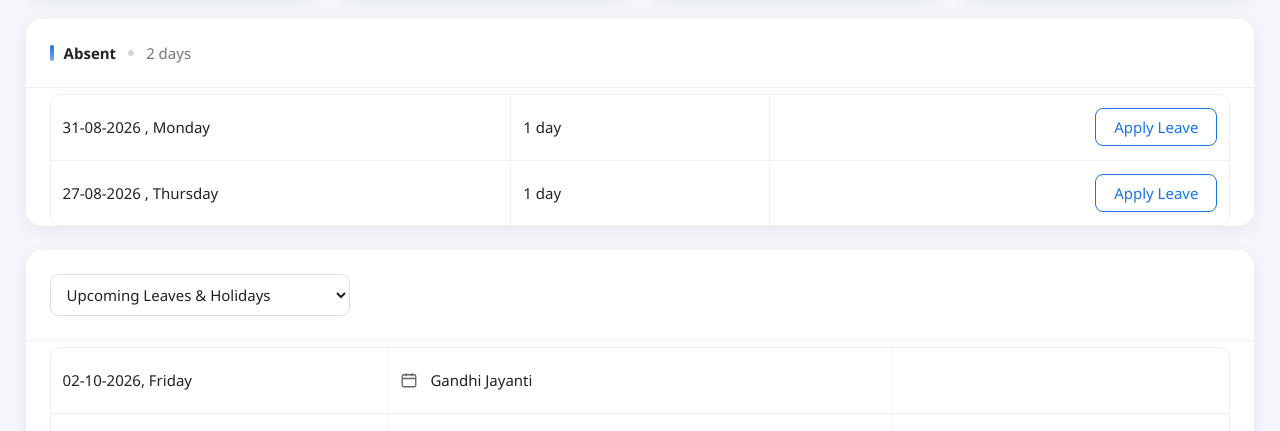
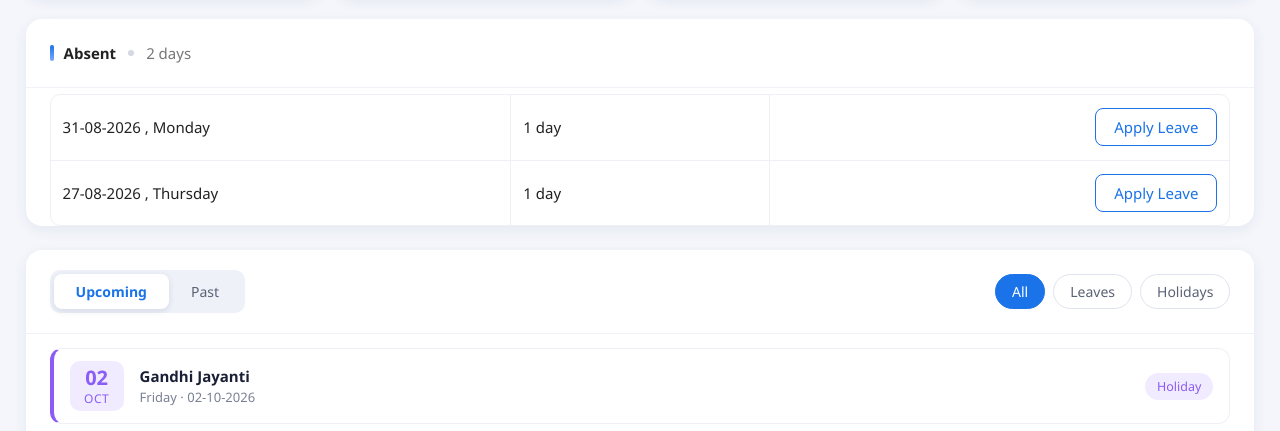
Before and after one commit to albenusmurmu/leave-management-system, a website: page app/widget.html in a window 1280 px wide. Shown: the part 369-800 px from the top of the page. Drawn offline with Linux system fonts and the light colour scheme.

Commit message:
Apply some changes and and created new calendar file

```diff
--- a/app/css/style.css
+++ b/app/css/style.css
@@ -338,6 +338,94 @@ body {
 }
 
 
+/* ================= AGENDA (upcoming / past) ================= */
+.agenda-head {
+  display: flex;
+  align-items: center;
+  justify-content: space-between;
+  flex-wrap: wrap;
+  gap: 12px;
+  padding: 20px 24px;
+  border-bottom: 1px solid #f0f2f7;
+}
+
+/* segmented switch */
+.seg { display: inline-flex; padding: 4px; background: #eef1f8; border-radius: 10px; }
+.seg__btn {
+  padding: 8px 22px;
+  font-size: 14px;
+  color: #5b6275;
+  border-radius: 8px;
+  transition: background .2s, color .2s, box-shadow .2s;
+}
+.seg__btn.is-active { background: #fff; color: #1a73e8; font-weight: 600; box-shadow: 0 2px 6px rgba(30, 50, 100, .12); }
+
+/* filter chips */
+.chips { display: flex; gap: 8px; }
+.chip {
+  padding: 7px 16px;
+  font-size: 14px;
+  color: #5b6275;
+  border: 1px solid #dfe3ee;
+  border-radius: 20px;
+  background: #fff;
+  transition: all .2s;
+}
+.chip:hover { border-color: #1a73e8; color: #1a73e8; }
+.chip.is-active { background: #1a73e8; border-color: #1a73e8; color: #fff; }
+
+/* rows */
+.agenda { padding: 14px 24px 24px; display: flex; flex-direction: column; gap: 10px; }
+.agenda-item {
+  display: flex;
+  align-items: center;
+  gap: 16px;
+  padding: 12px 16px;
+  border: 1px solid #eef0f6;
+  border-left: 4px solid var(--ac);
+  border-radius: 12px;
+  background: #fff;
+  transition: transform .2s, box-shadow .2s;
+  animation: riseIn .35s ease both;
+}
+.agenda-item:hover { transform: translateX(4px); box-shadow: 0 6px 16px rgba(30, 50, 100, .09); }
+.agenda-item--holiday { --ac: #8b5cf6; --acbg: #f1ebff; }
+.agenda-item--leave   { --ac: #12b76a; --acbg: #e3f8ee; }
+
+.date-badge {
+  flex: none;
+  width: 54px;
+  padding: 6px 0;
+  text-align: center;
+  border-radius: 10px;
+  background: var(--acbg);
+  color: var(--ac);
+  line-height: 1.1;
+}
+.date-badge b { display: block; font-size: 20px; }
+.date-badge span { font-size: 12px; text-transform: uppercase; letter-spacing: .5px; }
+
+.agenda-item__main { flex: 1; min-width: 0; }
+.agenda-item__name { font-weight: 600; color: #1a1f36; }
+.agenda-item__sub { margin-top: 2px; font-size: 13px; color: #7a8194; }
+
+.tag {
+  flex: none;
+  padding: 5px 12px;
+  font-size: 12.5px;
+  font-weight: 500;
+  border-radius: 20px;
+  color: var(--ac);
+  background: var(--acbg);
+}
+.tag--holiday { --ac: #8b5cf6; --acbg: #f1ebff; }
+.tag--leave   { --ac: #12b76a; --acbg: #e3f8ee; }
+
+/* empty state */
+.empty { padding: 44px 0 36px; text-align: center; color: #8a91a5; }
+.empty p { margin-top: 10px; }
+
+
 /* ================= RESPONSIVE ================= */
 
 /* Tablet and below */
--- a/app/js/data.js
+++ b/app/js/data.js
@@ -18,17 +18,36 @@ const mockData = {
     { date: "27-08-2026", day: "Thursday", days: 1 }
   ],
 
-  holidays: {
+  // each item has a type: "holiday" or "leave"
+  agenda: {
     upcoming: [
-      { date: "02-10-2026", day: "Friday",  name: "Gandhi Jayanti" },
-      { date: "20-10-2026", day: "Tuesday", name: "Dussehra (Vijayadashami)" },
-      { date: "08-11-2026", day: "Sunday",  name: "Diwali" },
-      { date: "25-12-2026", day: "Friday",  name: "Christmas" }
+      { date: "02-10-2026", name: "Gandhi Jayanti",           type: "holiday" },
+      { date: "06-10-2026", name: "Earned Leave",             type: "leave", days: 1 },  // sample
+      { date: "20-10-2026", name: "Dussehra (Vijayadashami)", type: "holiday" },
+      { date: "08-11-2026", name: "Diwali",                   type: "holiday" },
+      { date: "25-12-2026", name: "Christmas",                type: "holiday" }
     ],
+      // Calendar: "fixed" holidays repeat every year (dd-mm), "dated" are one-offs (dd-mm-yyyy)
+  calendar: {
+    minYear: 2020,
+    maxYear: 2030,
+    fixed: {
+      "26-01": "Republic Day",
+      "15-08": "Independence Day",
+      "02-10": "Gandhi Jayanti",
+      "25-12": "Christmas"
+    },
+    dated: {
+      "28-08-2026": "Raksha Bandhan",
+      "04-09-2026": "Janmashtami",
+      "20-10-2026": "Dussehra (Vijayadashami)",
+      "08-11-2026": "Diwali"
+    }
+  },
     past: [
-      { date: "04-09-2026", day: "Friday",   name: "Janmashtami" },
-      { date: "28-08-2026", day: "Friday",   name: "Raksha Bandhan" },
-      { date: "15-08-2026", day: "Saturday", name: "Independence Day" }
+      { date: "04-09-2026", name: "Janmashtami",      type: "holiday" },
+      { date: "28-08-2026", name: "Raksha Bandhan",   type: "holiday" },
+      { date: "15-08-2026", name: "Independence Day", type: "holiday" }
     ]
   }
 };
--- a/app/js/pages/leaveSummary.js
+++ b/app/js/pages/leaveSummary.js
@@ -1,5 +1,7 @@
 const leaveSummary = {
   year: new Date().getFullYear(),
+  period: "upcoming",
+  kind: "all",
 
   init() {
     this.renderAll();
@@ -42,9 +44,27 @@ const leaveSummary = {
       console.log("Open Apply Leave for date:", row.dataset.date);
     });
 
-    // upcoming / past dropdown
-    document.getElementById("holidayFilter").addEventListener("change", () => {
-      this.renderHolidays();
+    // // upcoming / past dropdown
+    // document.getElementById("holidayFilter").addEventListener("change", () => {
+    //   this.renderHolidays();
+    // });
+
+        // upcoming / past switch
+    document.getElementById("periodSeg").addEventListener("click", (e) => {
+      const btn = e.target.closest(".seg__btn");
+      if (!btn) return;
+      this.period = btn.dataset.period;
+      document.querySelectorAll(".seg__btn").forEach((b) => b.classList.toggle("is-active", b === btn));
+      this.renderAgenda();
+    });
+
+    // all / leaves / holidays chips
+    document.getElementById("kindChips").addEventListener("click", (e) => {
+      const chip = e.target.closest(".chip");
+      if (!chip) return;
+      this.kind = chip.dataset.kind;
+      document.querySelectorAll(".chip").forEach((c) => c.classList.toggle("is-active", c === chip));
+      this.renderAgenda();
     });
   },
 
@@ -52,7 +72,8 @@ const leaveSummary = {
     this.renderBar();
     this.renderCards();
     this.renderAbsent();
-    this.renderHolidays();
+    // this.renderHolidays();
+    this.renderAgenda();
   },
 
   renderBar() {
@@ -108,17 +129,57 @@ const leaveSummary = {
     `).join("");
   },
 
-  renderHolidays() {
-    const type = document.getElementById("holidayFilter").value;
-    const list = mockData.holidays[type];
-    const calIcon = `<svg width="18" height="18" viewBox="0 0 24 24" fill="none" stroke="#666" stroke-width="1.8"><rect x="3" y="5" width="18" height="16" rx="2"/><path d="M3 10h18M8 3v4M16 3v4"/></svg>`;
+  // renderHolidays() {
+  //   const type = document.getElementById("holidayFilter").value;
+  //   const list = mockData.holidays[type];
+  //   const calIcon = `<svg width="18" height="18" viewBox="0 0 24 24" fill="none" stroke="#666" stroke-width="1.8"><rect x="3" y="5" width="18" height="16" rx="2"/><path d="M3 10h18M8 3v4M16 3v4"/></svg>`;
 
-    document.getElementById("holidayRows").innerHTML = list.map((h) => `
-      <div class="holiday-row">
-        <div class="holiday-row__date">${h.date}, ${h.day}</div>
-        <div class="holiday-row__name">${calIcon}<span>${h.name}</span></div>
-        <div class="holiday-row__extra"></div>
-      </div>
-    `).join("");
+  //   document.getElementById("holidayRows").innerHTML = list.map((h) => `
+  //     <div class="holiday-row">
+  //       <div class="holiday-row__date">${h.date}, ${h.day}</div>
+  //       <div class="holiday-row__name">${calIcon}<span>${h.name}</span></div>
+  //       <div class="holiday-row__extra"></div>
+  //     </div>
+  //   `).join("");
+  // }
+
+    renderAgenda() {
+    const months = ["Jan","Feb","Mar","Apr","May","Jun","Jul","Aug","Sep","Oct","Nov","Dec"];
+    const days = ["Sunday","Monday","Tuesday","Wednesday","Thursday","Friday","Saturday"];
+    const toDate = (s) => { const [d, m, y] = s.split("-"); return new Date(+y, m - 1, +d); };
+
+    let list = mockData.agenda[this.period].filter((x) => this.kind === "all" || x.type === this.kind);
+
+    // upcoming: nearest first, past: latest first
+    list = list.slice().sort((a, b) =>
+      this.period === "upcoming" ? toDate(a.date) - toDate(b.date) : toDate(b.date) - toDate(a.date));
+
+    const el = document.getElementById("agenda");
+
+    if (!list.length) {
+      el.innerHTML = `
+        <div class="empty">
+          <svg width="56" height="56" viewBox="0 0 24 24" fill="none" stroke="#b6bdd1" stroke-width="1.4" stroke-linecap="round"><rect x="3" y="5" width="18" height="16" rx="2"/><path d="M3 10h18M8 3v4M16 3v4M9 15h6"/></svg>
+          <p>No data found</p>
+        </div>`;
+      return;
+    }
+
+    el.innerHTML = list.map((x) => {
+      const d = toDate(x.date);
+      const tag = x.type === "leave"
+        ? `Leave · ${x.days} ${x.days === 1 ? "day" : "days"}`
+        : "Holiday";
+      return `
+        <div class="agenda-item agenda-item--${x.type}">
+          <div class="date-badge"><b>${String(d.getDate()).padStart(2, "0")}</b><span>${months[d.getMonth()]}</span></div>
+          <div class="agenda-item__main">
+            <div class="agenda-item__name">${x.name}</div>
+            <div class="agenda-item__sub">${days[d.getDay()]} · ${x.date}</div>
+          </div>
+          <span class="tag tag--${x.type}">${tag}</span>
+        </div>`;
+    }).join("");
   }
+
 };
--- a/app/widget.html
+++ b/app/widget.html
@@ -70,15 +70,20 @@
         <div class="absent-rows" id="absentRows"></div>
       </div>
 
-      <!-- UPCOMING / PAST LEAVES & HOLIDAYS -->
+      <!-- AGENDA: upcoming / past leaves and holidays -->
       <div class="panel">
-        <div class="panel__filter">
-          <select id="holidayFilter" class="select" autocomplete="off">
-            <option value="upcoming">Upcoming Leaves &amp; Holidays</option>
-            <option value="past">Past Leaves &amp; Holidays</option>
-          </select>
+        <div class="agenda-head">
+          <div class="seg" id="periodSeg">
+            <button class="seg__btn is-active" data-period="upcoming">Upcoming</button>
+            <button class="seg__btn" data-period="past">Past</button>
+          </div>
+          <div class="chips" id="kindChips">
+            <button class="chip is-active" data-kind="all">All</button>
+            <button class="chip" data-kind="leave">Leaves</button>
+            <button class="chip" data-kind="holiday">Holidays</button>
+          </div>
         </div>
-        <div class="holiday-rows" id="holidayRows"></div>
+        <div class="agenda" id="agenda"></div>
       </div>
 
     </section>
```
Also changed, not shown: app/js/pages/calendarView.js (added, +99 -0 lines).
